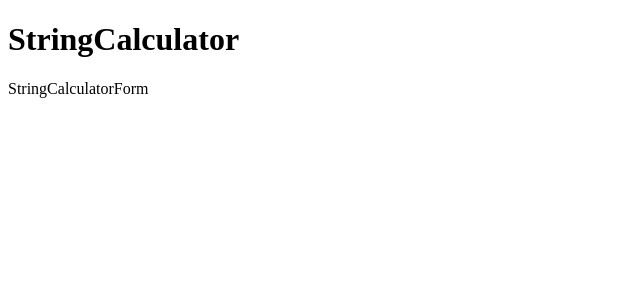
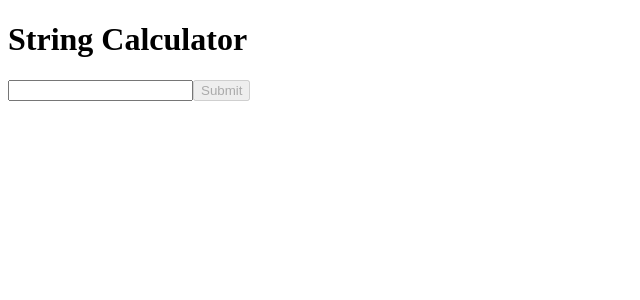
Before and after one commit to felix-02/Incubyte-Assignment, a React (Vite) app: page / in a window 1280 px wide. Shown: the top 300 px of the page, without its empty margins (0-640 px from the left). Built offline with nearby package versions, Linux system fonts and the light colour scheme.

Commit message:
(feat): added basic form to enter input string and calculate results, fixed escaping sequence to allow input to use newline

```diff
--- a/src/Page/StringCalculator.jsx
+++ b/src/Page/StringCalculator.jsx
@@ -4,7 +4,7 @@ import StringCalculatorForm from "../components/StringCalculatorForm";
 const StringCalculator = () => {
   return (
     <div>
-      <h1>StringCalculator </h1>
+      <h1>String Calculator </h1>
       <StringCalculatorForm />
     </div>
   );
--- a/src/components/StringCalculatorForm.jsx
+++ b/src/components/StringCalculatorForm.jsx
@@ -1,7 +1,26 @@
-import React from "react";
+import React, { useState } from "react";
+import { addNumbers } from "../util/string-calculator";
 
 const StringCalculatorForm = () => {
-  return <div>StringCalculatorForm</div>;
+  const [inputStr, setInputStr] = useState("");
+  const [displayedNumber, setDisplayedNumber] = useState("");
+
+  const handleFormSubmit = (e) => {
+    e.preventDefault();
+    setDisplayedNumber(addNumbers(inputStr));
+  };
+
+  return (
+    <>
+      {displayedNumber && <p>Result: {displayedNumber}</p>}
+      <form onSubmit={handleFormSubmit}>
+        <input value={inputStr} onChange={(e) => setInputStr(e.target.value)} />
+        <button disabled={inputStr.length === 0} type="submit">
+          Submit
+        </button>
+      </form>
+    </>
+  );
 };
 
 export default StringCalculatorForm;
--- a/src/util/string-calculator.js
+++ b/src/util/string-calculator.js
@@ -1,4 +1,6 @@
 export function addNumbers(numbers) {
+  numbers = numbers.trim().replace(/\\n/g, "\n");
+
   let del = ",";
 
   if (numbers.startsWith("//")) {
```
